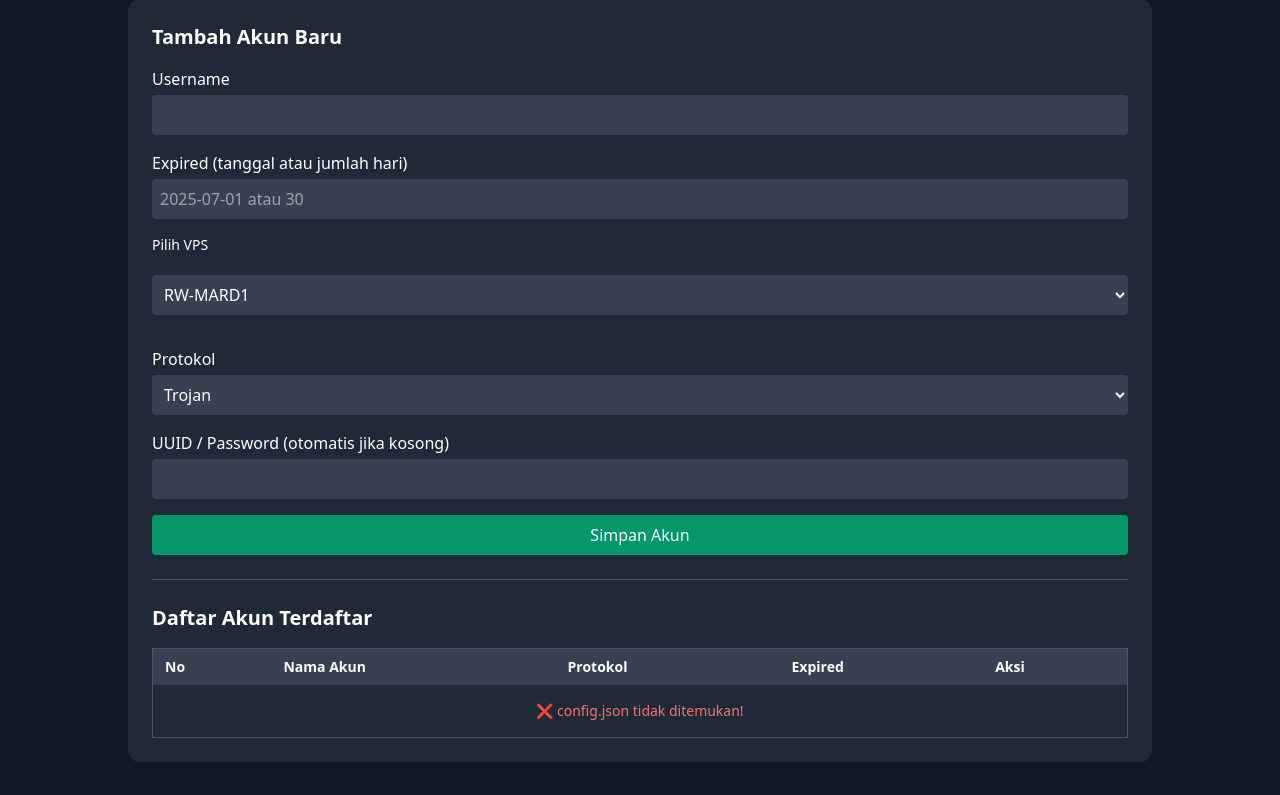
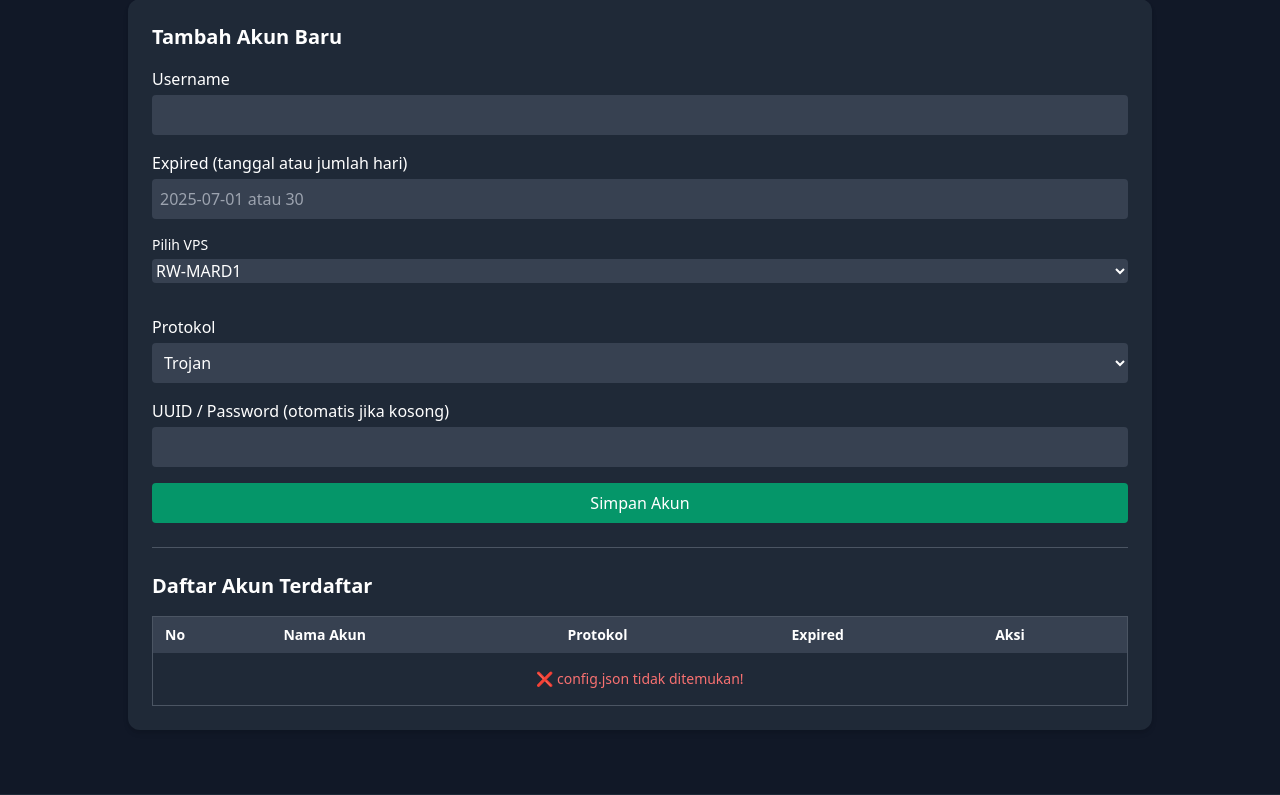
Before and after one commit to MrZodoxVpython/Website-Tokomard-Panel, a PHP site: page /kelola-akun.php in a window 1280 px wide. Shown: the part 129-924 px from the top of the page. Run offline with PHP 8.4, Linux system fonts and the light colour scheme; the visitor is signed in with stand-in values (Sample User, id 1).

Commit message:
Auto commit developing progress By Benjamin.Wickman : 2025-06-19 07:46:20

```diff
--- a/kelola-akun.php
+++ b/kelola-akun.php
@@ -263,8 +263,8 @@ include 'templates/header.php';
       </div>
 <!-- Dropdown Pilihan VPS -->
 <div class="mb-4">
-  <label class="block text-sm font-medium text-white mb-5">Pilih VPS</label>
-  <select name="vps" class="w-full p-2 bg-gray-700 text-white rounded" required>
+  <label class="block text-sm font-medium text-white mb-1">Pilih VPS</label>
+  <select name="vps" class="w-full bg-gray-700 text-white rounded" required>
     <option value="rw-mard1">RW-MARD1</option>
     <option value="sgdo-mard1">SGDO-MARD1</option>
     <option value="sgdo-2dev">SGDO-2DEV</option>
```
